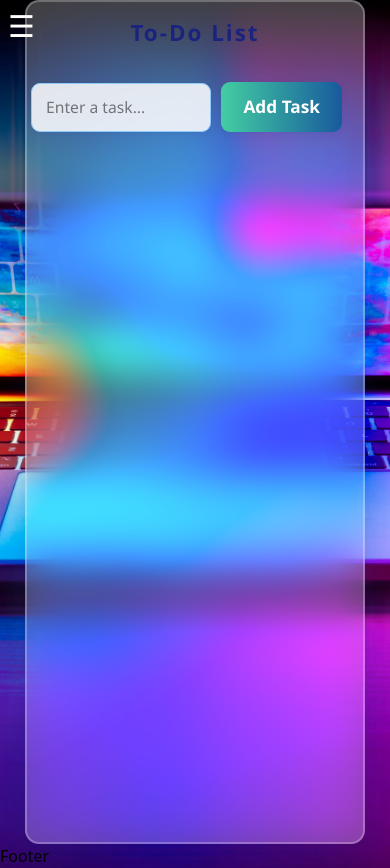
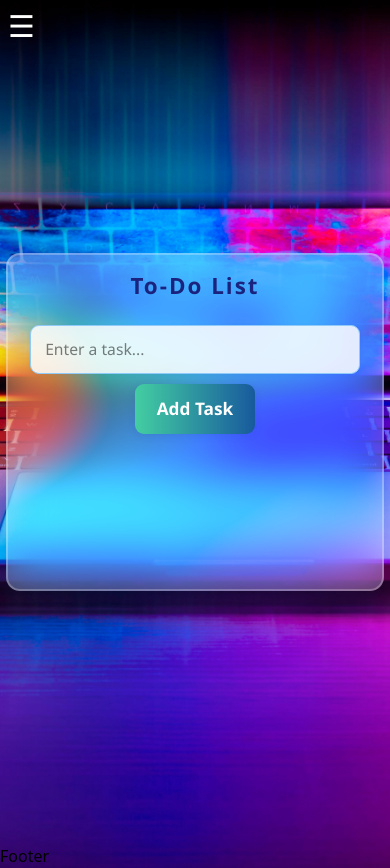
Before and after one commit to MahmoodHamidi/01aufgabe-backend, a React (Vite) app: page /todo in a window 390 px wide. Built offline with nearby package versions, Linux system fonts and the light colour scheme.

Commit message:
refactor: improve layout and styling of TodoList component for better user experience

```diff
--- a/src/pages/TodoList.jsx
+++ b/src/pages/TodoList.jsx
@@ -60,9 +60,10 @@ const TodoList = () => {
   }
 
   return (
-    <div className="to-do-list background">
+    <div className="page-center">
+      <div className="to-do-list">
         <h1>To-Do List</h1>
-      <div>
+        <div className="todo-input-row">
           <input
             type="text"
             placeholder="Enter a task..."
@@ -78,19 +79,26 @@ const TodoList = () => {
           {tasks.map((task, index) => (
             <li key={index}>
               <span className="text">{task}</span>
-            <button className="delete-button" onClick={() => deleteTask(index)}>
+              <button
+                className="delete-button"
+                onClick={() => deleteTask(index)}
+              >
                 Delete <MdDeleteForever />
               </button>
               <button className="move-button" onClick={() => moveTaskUp(index)}>
                 <FaArrowCircleUp />
               </button>
-            <button className="move-button" onClick={() => moveTaskDown(index)}>
+              <button
+                className="move-button"
+                onClick={() => moveTaskDown(index)}
+              >
                 <FaArrowCircleDown />
               </button>
             </li>
           ))}
         </ol>
       </div>
+    </div>
   );
 };
 
--- a/src/pages/ToduList.css
+++ b/src/pages/ToduList.css
@@ -10,7 +10,15 @@ body {
   padding: 0;
 }
 
-/* کارت todo-list با استایل متفاوت و بلور */
+/* صفحه را وسط‌چین کن */
+.page-center {
+  min-height: 100vh;
+  display: flex;
+  align-items: center;
+  justify-content: center;
+}
+
+/* کارت todo-list بلوری و وسط */
 .to-do-list {
   font-family: "Vazirmatn", "Segoe UI", Arial, Helvetica, sans-serif;
   background: rgba(255, 255, 255, 0.25);
@@ -18,11 +26,11 @@ body {
   border-radius: 28px;
   backdrop-filter: blur(22px) saturate(170%);
   -webkit-backdrop-filter: blur(22px) saturate(170%);
-  width: 38vw; /* عرض کمتر */
-  max-width: 340px; /* عرض کمتر */
-  min-width: 200px;
-  min-height: 80vh; /* طول بیشتر */
-  padding: 40px 18px 40px 18px;
+  width: 60vw;
+  max-width: 600px;
+  min-width: 250px;
+  min-height: 30vh;
+  padding: 32px 32px 32px 32px;
   display: flex;
   flex-direction: column;
   align-items: center;
@@ -41,6 +49,16 @@ h1 {
   margin-bottom: 22px;
   letter-spacing: 2px;
   font-weight: 700;
+  text-align: center;
+}
+
+/* اینپوت و دکمه در یک خط */
+.todo-input-row {
+  display: flex;
+  align-items: center;
+  width: 100%;
+  justify-content: center;
+  margin-bottom: 18px;
 }
 
 input[type="text"] {
@@ -70,7 +88,6 @@ input[type="text"]:focus {
   padding: 12px 22px;
   cursor: pointer;
   font-size: 1.08rem;
-  margin-top: 10px;
   transition: background 0.2s, transform 0.1s;
   box-shadow: 0 2px 8px 0 rgba(31, 38, 135, 0.09);
 }
@@ -147,13 +164,19 @@ li:hover {
 @media (max-width: 600px) {
   .to-do-list {
     width: 97vw;
-    min-height: 70vh;
+    min-height: 40vh;
     padding: 14px 4px 14px 4px;
     border-radius: 14px;
+    max-width: 99vw;
+  }
+  .todo-input-row {
+    flex-direction: column;
+    gap: 10px;
   }
   input[type="text"] {
-    width: 55%;
+    width: 90%;
     font-size: 0.98rem;
+    margin-right: 0;
   }
   h1 {
     font-size: 1.4rem;
```
Lines whose indentation alone changed are shown as unchanged.
